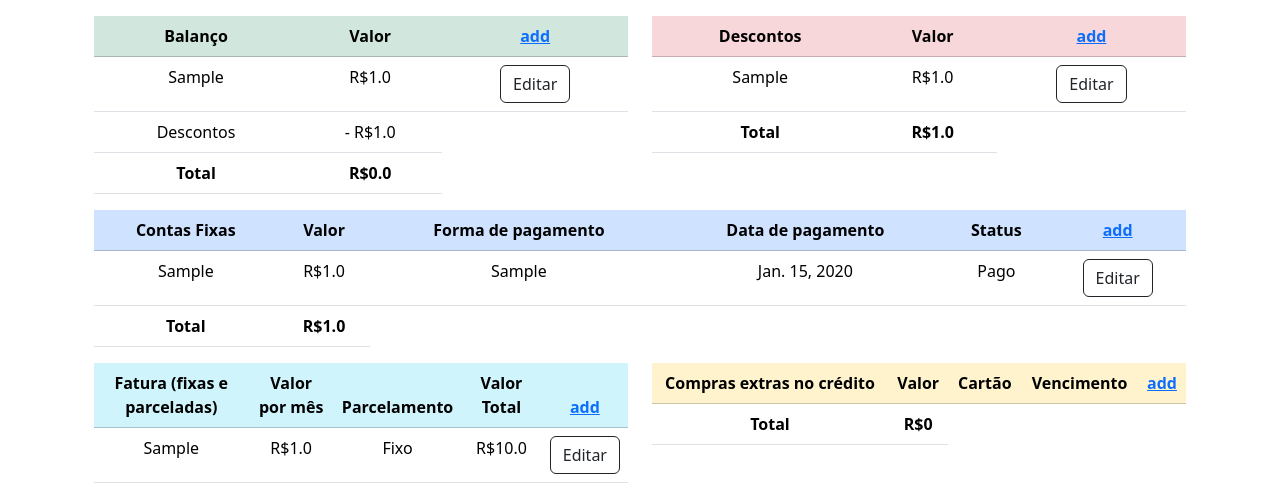
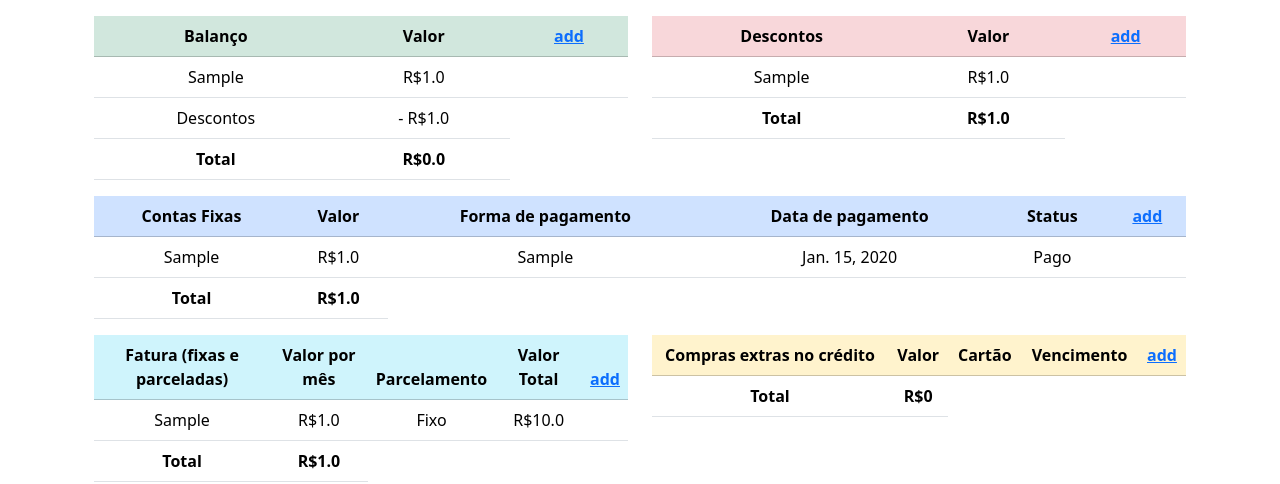
Before and after one commit to matheusfs99/PersonalExpenses, a Django app: page / in a window 1280 px wide. Shown: the part 97-581 px from the top of the page. Run offline with Django 4.2, Linux system fonts and the light colour scheme; tables that the repository leaves empty hold one stand-in row (values such as "Sample post"); lists and menus that the app fills with data are empty; some libraries are stand-ins or nearby versions.

Commit message:
add fontawesome lib from icons

```diff
--- a/apps/agreements/templates/hx/debtor-hx.html
+++ b/apps/agreements/templates/hx/debtor-hx.html
@@ -4,9 +4,9 @@
     <td>{{ debtor.reason }}</td>
     <td>{{ debtor.billing_date }}</td>
     <td>
-        <button class="btn btn-outline-dark"
+        <span class="clickable"
                 hx-get="{% url 'agreements:detail_debtor' debtor.id %}">
-            Editar
-        </button>
+            <i class="fa-regular fa-pen-to-square"></i>
+        </span>
     </td>
 </tr>
--- a/apps/agreements/templates/hx/receiver-hx.html
+++ b/apps/agreements/templates/hx/receiver-hx.html
@@ -4,9 +4,9 @@
     <td>{{ receiver.reason }}</td>
     <td>{{ receiver.payment_date }}</td>
     <td>
-        <button class="btn btn-outline-dark"
+        <span class="clickable"
                 hx-get="{% url 'agreements:detail_receiver' receiver.id %}">
-            Editar
-        </button>
+            <i class="fa-regular fa-pen-to-square"></i>
+        </span>
     </td>
 </tr>
--- a/apps/balance/templates/hx/discount-hx.html
+++ b/apps/balance/templates/hx/discount-hx.html
@@ -2,9 +2,9 @@
     <td>{{ discount.discount }}</td>
     <td>R${{ discount.value }}</td>
     <td>
-        <button class="btn btn-outline-dark"
-                hx-get="{% url 'balance:detail_discount' discount.id %}">
-            Editar
-        </button>
+        <span class="clickable"
+              hx-get="{% url 'balance:detail_discount' discount.id %}">
+            <i class="fa-regular fa-pen-to-square"></i>
+        </span>
     </td>
 </tr>
--- a/apps/balance/templates/hx/earning-hx.html
+++ b/apps/balance/templates/hx/earning-hx.html
@@ -2,9 +2,9 @@
     <td>{{ earning.earning }}</td>
     <td>R${{ earning.value }}</td>
     <td>
-        <button class="btn btn-outline-dark"
-                hx-get="{% url 'balance:detail_earning' earning.id %}">
-            Editar
-        </button>
+        <span class="clickable"
+              hx-get="{% url 'balance:detail_earning' earning.id %}">
+            <i class="fa-regular fa-pen-to-square"></i>
+        </span>
     </td>
 </tr>
--- a/apps/bills/templates/hx/bill-hx.html
+++ b/apps/bills/templates/hx/bill-hx.html
@@ -7,9 +7,9 @@
         {% if bill.paid %}Pago{% else %}Pendente{% endif %}
     </td>
     <td>
-        <button class="btn btn-outline-dark"
-                hx-get="{% url 'bills:detail_bill' bill.id %}">
-            Editar
-        </button>
+        <span class="clickable"
+              hx-get="{% url 'bills:detail_bill' bill.id %}">
+            <i class="fa-regular fa-pen-to-square"></i>
+        </span>
     </td>
 </tr>
--- a/apps/bills/templates/hx/extra-invoice-hx.html
+++ b/apps/bills/templates/hx/extra-invoice-hx.html
@@ -4,9 +4,9 @@
     <td>{{ invoice.card }}</td>
     <td>{{ invoice.card.maturity }}</td>
     <td>
-        <button class="btn btn-outline-dark"
+        <span class="clickable"
                 hx-get="{% url 'bills:detail_extra_invoice' invoice.id %}">
-            Editar
-        </button>
+            <i class="fa-regular fa-pen-to-square"></i>
+        </span>
     </td>
 </tr>
--- a/apps/bills/templates/hx/invoice-hx.html
+++ b/apps/bills/templates/hx/invoice-hx.html
@@ -8,9 +8,9 @@
     </td>
     <td>R${{ invoice.total }}</td>
     <td>
-        <button class="btn btn-outline-dark"
+        <span class="clickable"
                 hx-get="{% url 'bills:detail_invoice' invoice.id %}">
-            Editar
-        </button>
+            <i class="fa-regular fa-pen-to-square"></i>
+        </span>
     </td>
 </tr>
--- a/apps/core/templates/model-header.html
+++ b/apps/core/templates/model-header.html
@@ -1,9 +1,17 @@
+{% load static %}
 <link href="https://cdn.jsdelivr.net/npm/bootstrap@5.3.2/dist/css/bootstrap.min.css" rel="stylesheet" integrity="sha384-T3c6CoIi6uLrA9TneNEoa7RxnatzjcDSCmG1MXxSR1GAsXEV/Dwwykc2MPK8M2HN" crossorigin="anonymous">
 <script src="https://cdn.jsdelivr.net/npm/@popperjs/core@2.11.8/dist/umd/popper.min.js" integrity="sha384-I7E8VVD/ismYTF4hNIPjVp/Zjvgyol6VFvRkX/vR+Vc4jQkC+hVqc2pM8ODewa9r" crossorigin="anonymous"></script>
 <script src="https://cdn.jsdelivr.net/npm/bootstrap@5.3.2/dist/js/bootstrap.min.js" integrity="sha384-BBtl+eGJRgqQAUMxJ7pMwbEyER4l1g+O15P+16Ep7Q9Q+zqX6gSbd85u4mG4QzX+" crossorigin="anonymous"></script>
 <!-- Font Awesome - Icons -->
-<script src="https://kit.fontawesome.com/90388a4540.js" crossorigin="anonymous"></script>
+<link href="{% static 'fontawesomefree/css/fontawesome.css' %}" rel="stylesheet" type="text/css">
+<link href="{% static 'fontawesomefree/css/brands.css' %}" rel="stylesheet" type="text/css">
+<link href="{% static 'fontawesomefree/css/solid.css' %}" rel="stylesheet" type="text/css">
 <!-- HTMX -->
 <script src="https://unpkg.com/htmx.org@1.9.10"></script>
 <meta charset="UTF-8">
 <title>Meus Gastos</title>
+<style>
+.clickable{
+    cursor: pointer
+}
+</style>
--- a/personal_expenses/settings.py
+++ b/personal_expenses/settings.py
@@ -40,6 +40,7 @@ INSTALLED_APPS = [
     "django.contrib.sessions",
     "django.contrib.messages",
     "django.contrib.staticfiles",
+    "fontawesomefree",
     "apps.bills",
     "apps.cards",
     "apps.agreements",
--- a/requirements.txt
+++ b/requirements.txt
@@ -2,6 +2,7 @@ asgiref==3.7.2
 dj-database-url==2.1.0
 Django==4.2.5
 djangorestframework==3.14.0
+fontawesomefree==6.5.1
 python-decouple==3.8
 pytz==2023.3.post1
 sqlparse==0.4.4
```
